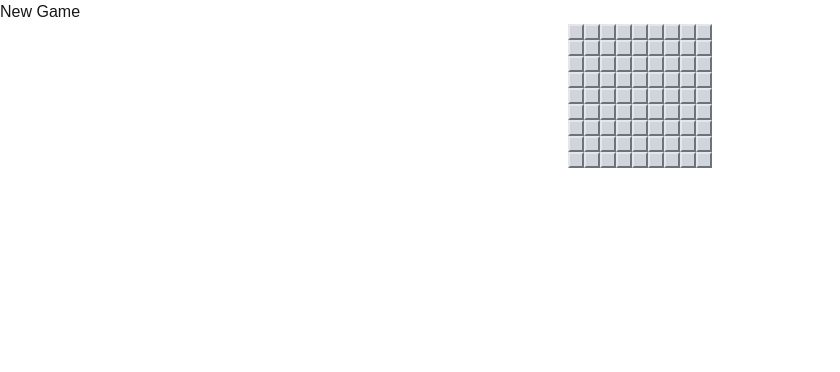
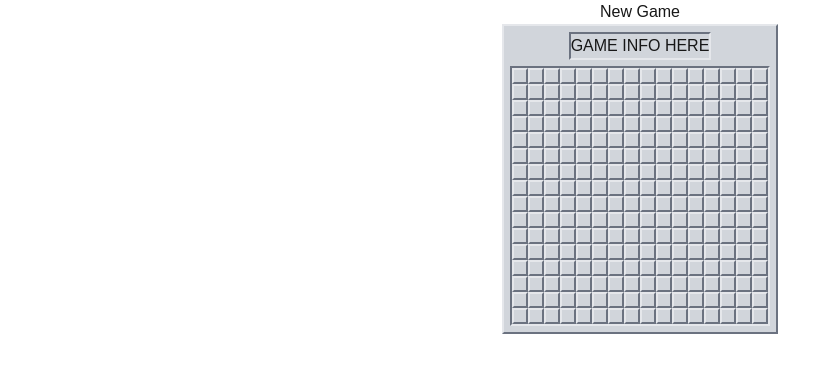
Before and after one commit to flamas472/minesweeper, a Next.js app: page /play in a window 1280 px wide. Shown: the top 372 px of the page, without its empty margins (0-840 px from the left). Built offline with nearby package versions, Linux system fonts and the light colour scheme.

Commit message:
added styles to the gameboard and space for time and mine counters

```diff
--- a/app/play/page.tsx
+++ b/app/play/page.tsx
@@ -1,10 +1,11 @@
+"use client"
 import Board from "@/app/ui/board";
 
 export default function Page() {
     return(
-        <div>
+        <div className="flex justify-center items-center flex-col">
             New Game
-            <Board columns={9} rows={9} mines={10}/>
+            <Board columns={16} rows={16} mines={40}/>
         </div>
     );
 }
--- a/app/ui/board.tsx
+++ b/app/ui/board.tsx
@@ -23,12 +23,19 @@ export default function Board({columns, rows, mines}: {columns: number, rows: nu
     }
 
     return(
-        <div className="flex justify-center items-center flex-col gap-0">
+
+        <div className="p-1.5 flex justify-center items-center flex-col bg-gray-300 border-[2.5px] border-t-gray-200 border-r-gray-500 border-b-gray-500 border-l-gray-200 gap-1.5">
+
+            <div id="game-board-header" className="p-0 flex justify-center items-center flex-row max-h-min w-full bg-gray-300 max-w-max border-[2.5px] border-t-gray-500 border-r-gray-200 border-b-gray-200 border-l-gray-500">
+                GAME INFO HERE
+            </div>
+
+            <div id="game-board" className="flex justify-center items-center flex-col gap-0 max-h-min max-w-min border-[2.5px] border-t-gray-500 border-r-gray-200 border-b-gray-200 border-l-gray-500">
 
                 {
                     mineGrid.map(
                         (row, y) => (
-                        <div key={y} className="flex justify-center items-center flex-row gap-0 ">
+                            <div key={y} className="flex justify-center items-center flex-row gap-0 max-h-min max-w-min">
                                 {
                                     row.map(
                                         (tileValue, x) => (
@@ -55,5 +62,7 @@ export default function Board({columns, rows, mines}: {columns: number, rows: nu
                     )
                 }
             </div>
+        </div>
+
     );
 }
```
Lines whose indentation alone changed are shown as unchanged.
